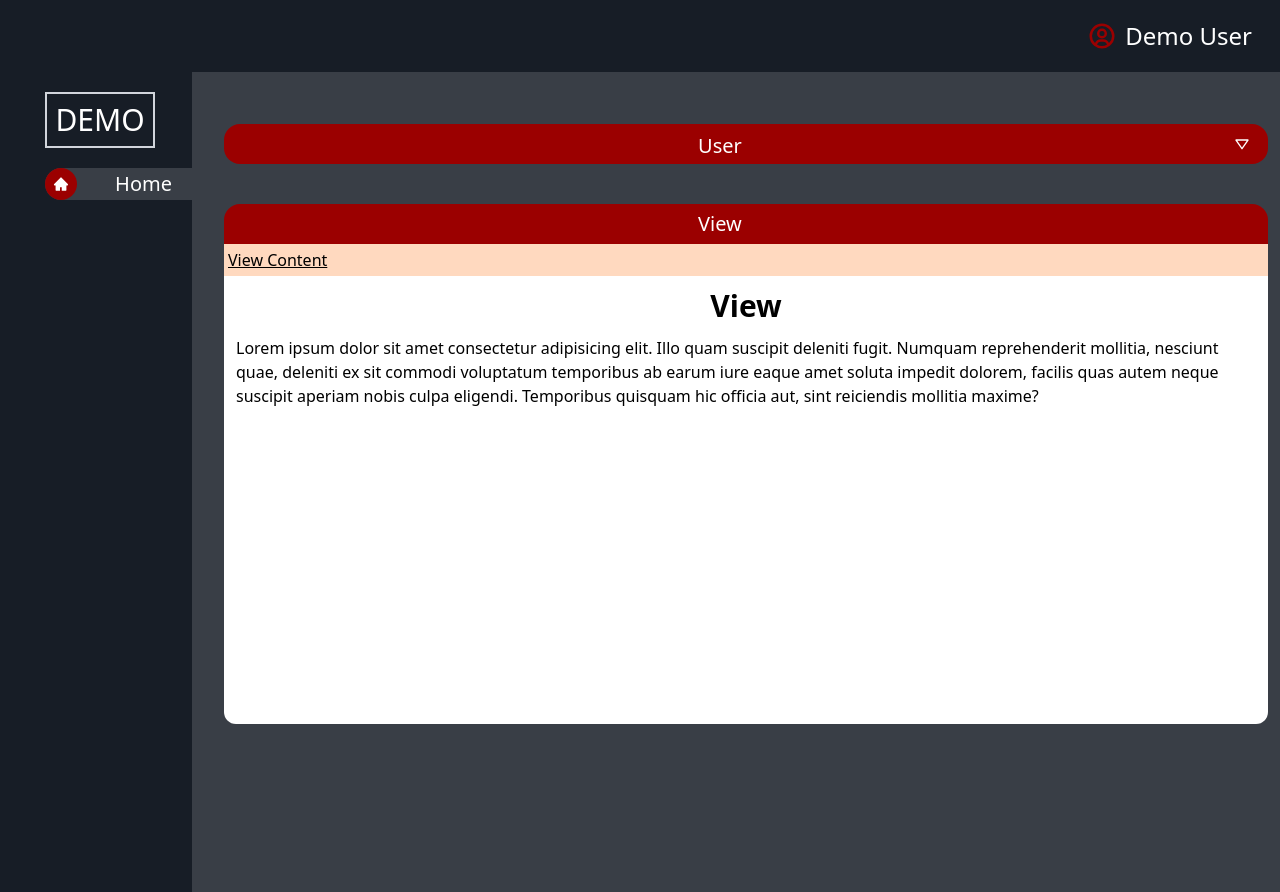
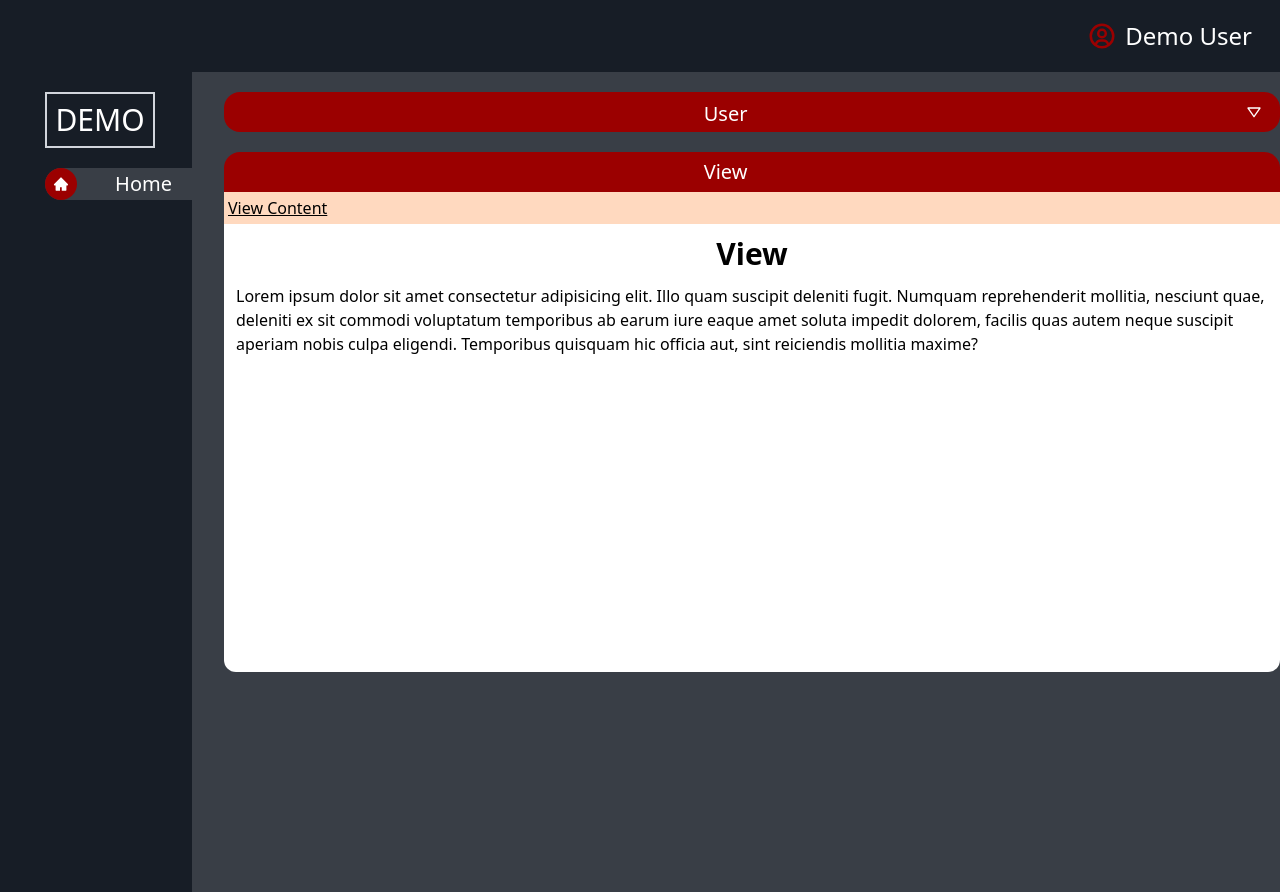
Before and after one commit to MdSajidulAlam/dev-x-hub, a React (Create React App) app: page / in a window 1280 px wide. Built offline with nearby package versions, Linux system fonts and the light colour scheme.

Commit message:
Swapping done

```diff
--- a/src/components/Home/Home.js
+++ b/src/components/Home/Home.js
@@ -10,9 +10,7 @@ const Home = () => {
     const [order, setOrder] = useState(false)
 
 
-    const handleView = () => {
 
-    }
     const handleUser = () => {
         // setView(false)
         // if (user == false && view == false) {
@@ -20,18 +18,27 @@ const Home = () => {
         // }
     }
     const handleUserArrow = () => {
-        if (order === true) {
-            console.log("inside Clicked")
-            setUser(true)
-        }
-        else if (user === false && view === true) {
+
+        if (user === false && view === true) {
             setView(false)
         }
         else if (user === false && view === false) {
-            setOrder(true)
+            setUser(true)
         }
+        // if (order === true) {
+        //     console.log("inside Clicked")
+        //     setUser(true)
+        // }
 
 
+    }
+
+
+
+    const handleView = () => {
+        if (user) {
+            setUser(false)
+        }
     }
 
     // useEffect(() => {
@@ -98,10 +105,10 @@ const Home = () => {
                 </div>
                 <div className=" w-[85%] bg-[#393E46]">
 
-                    <div className='ml-5  p-3 my-5 rounded-xl flex flex-col'>
+                    <div className='relative ml-5  px-3 pb-3  mb-5 rounded-xl flex flex-col'>
 
                         {/* ---------------------- USER------------------------ */}
-                        <div className={order === true ? "z-50 order-last my-5 flex flex-col  transition-all duration-1000 ease-in-out " : " my-5 flex flex-col  transition-all duration-1000 ease-in-out"}>
+                        <div className={user === true ? "absolute mt-20 flex flex-col  transition-all duration-1000 ease-in-out " : "absolute flex flex-col  transition-all duration-1000 ease-in-out mt-5"}>
                             <div onClick={handleUser} className={user === true ? "bg-[#9B0000] flex justify-between w-full h-[40px] rounded-t-2xl" : "bg-[#9B0000] flex justify-between w-full h-[40px] rounded-2xl"}>
 
                                 <button className={user === true ? " w-[95%] text-white text-xl " : " text-white w-[95%]  p-2 text-xl flex justify-center "}>User  </button>
@@ -119,11 +126,11 @@ const Home = () => {
                             </div>
                         </div>
                         {/* ---------------------------VIEW----------------------- */}
-                        <div onClick={handleView} className={order === true ? "order-first my-5 flex flex-col transition-all duration-500 ease-in-out" : " my-5 flex flex-col transition-all duration-500 ease-in-out"}>
+                        <div className={view === true ? "absolute mt-20 flex flex-col transition-all duration-500 ease-in-out " : view === false && user === false ? "absolute flex flex-col transition-all duration-500 ease-in-out mt-20" : "absolute flex flex-col transition-all duration-500 ease-in-out mt-5 "}>
                             <div className={view === true ? "bg-[#9B0000] flex justify-between w-full rounded-t-2xl h-[40px] " : "bg-[#9B0000] flex justify-between w-full h-[40px] rounded-2xl"}>
 
                                 <button className={view === true ? " w-[95%] text-white text-xl" : " text-white w-[95%]  p-2 text-xl flex justify-center "}>View  </button>
-                                {view === false && <div className='w-[5%] flex justify-center items-center'>
+                                {view === false && <div onClick={handleView} className='w-[5%] flex justify-center items-center'>
                                     <BiDownArrow className=" text-white  " />
                                 </div>}
 
```
